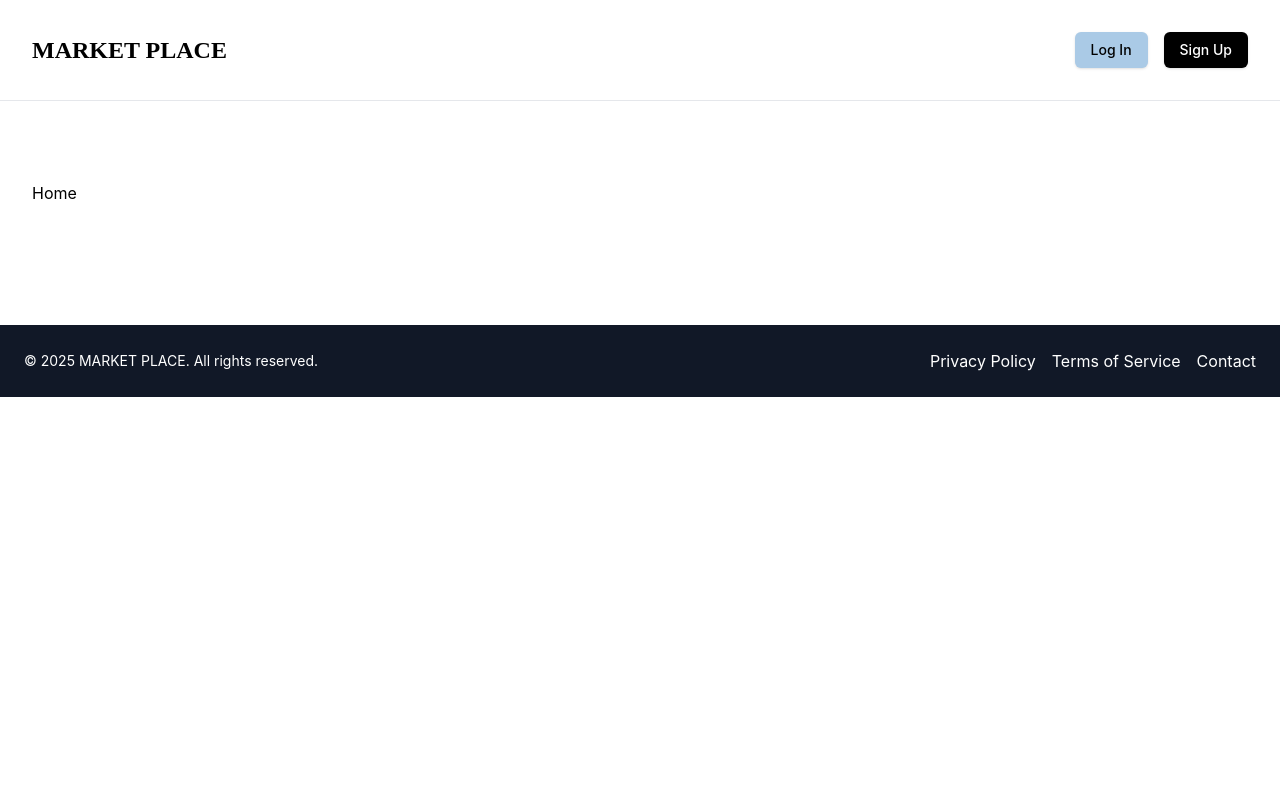
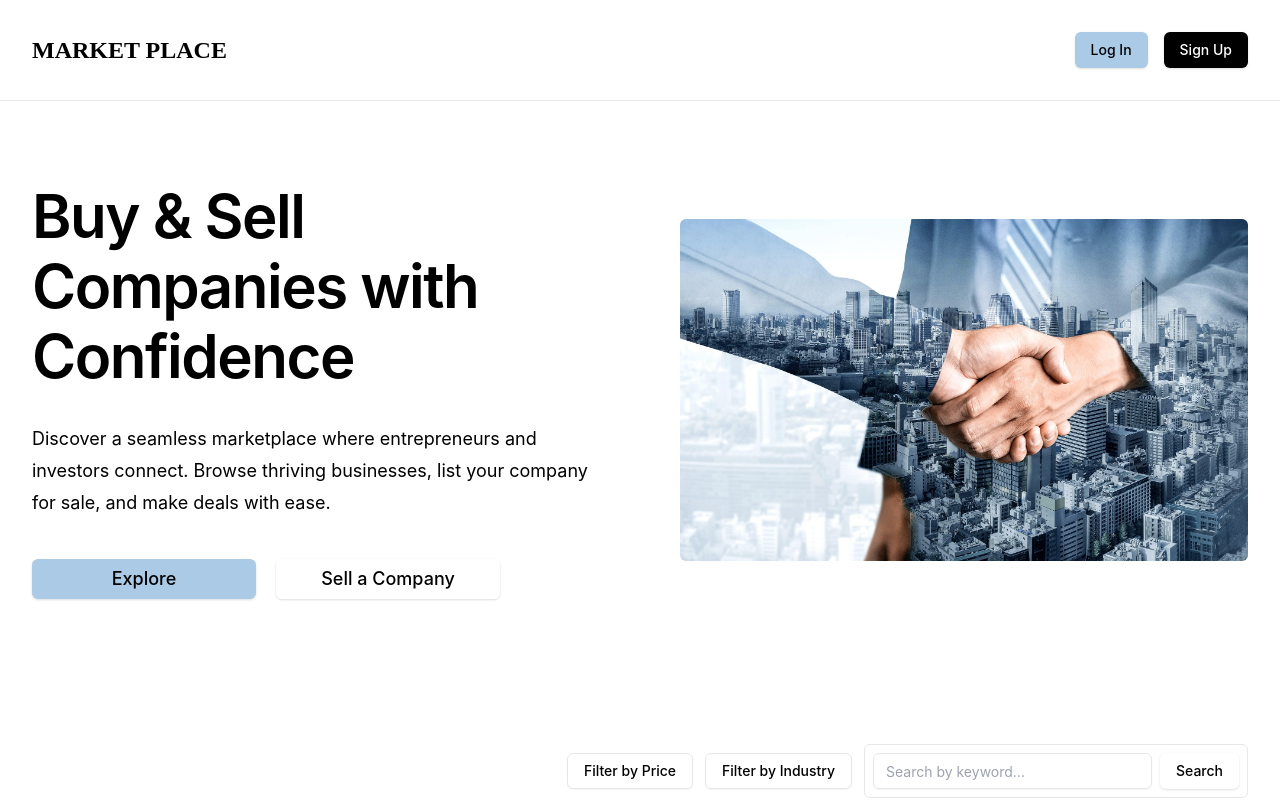
Before and after one commit to AnnaBilokon/MarketPlace, a Next.js app: page / in a window 1280 px wide. Shown: the top 800 px of the page. Built offline with nearby package versions, Linux system fonts and the light colour scheme; no server answers; the database is empty.

Commit message:
add Hero section and Companies container to the Home page

```diff
--- a/app/page.tsx
+++ b/app/page.tsx
@@ -1,3 +1,11 @@
-export default function Home() {
-  return <>Home</>;
+import CompaniesContainer from "@/components/companies/CompaniesContainer";
+import Hero from "@/components/home/Hero";
+
+export default function HomePage() {
+  return (
+    <>
+      <Hero />
+      <CompaniesContainer />
+    </>
+  );
 }
```
